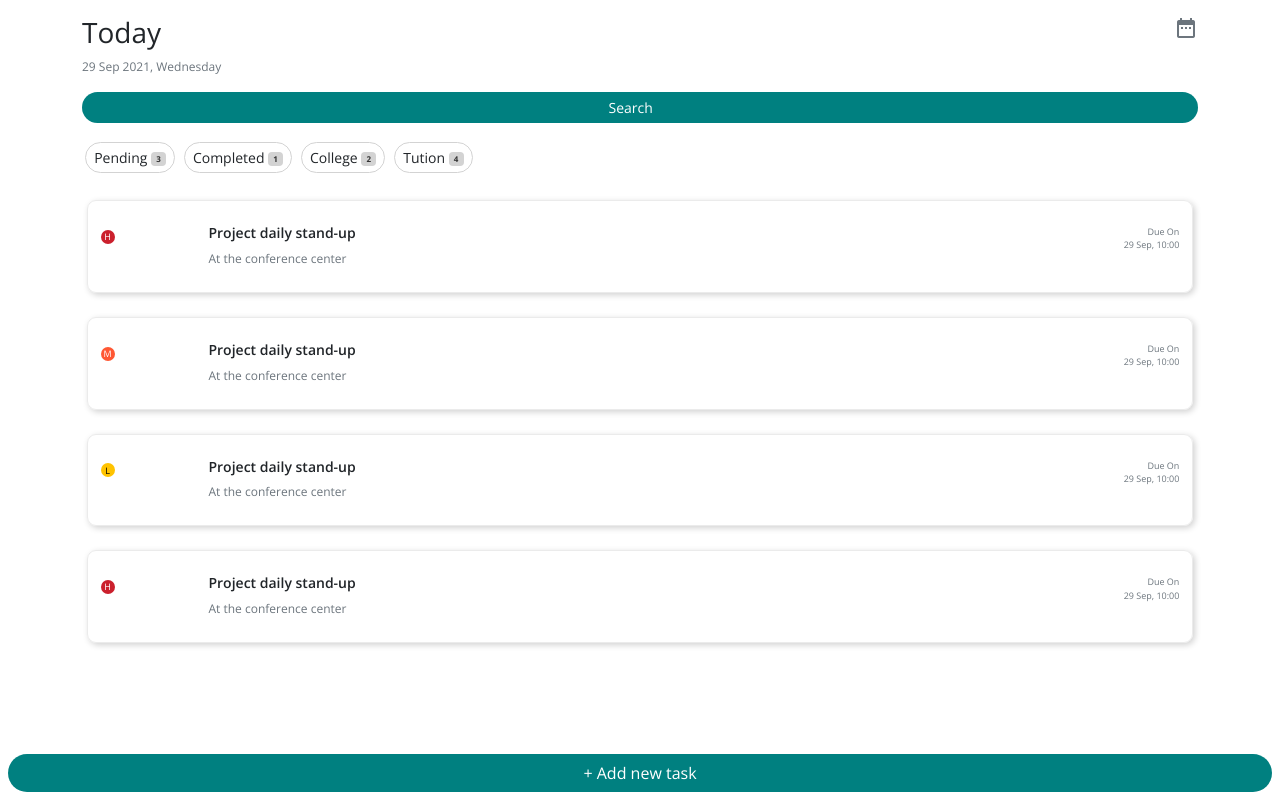
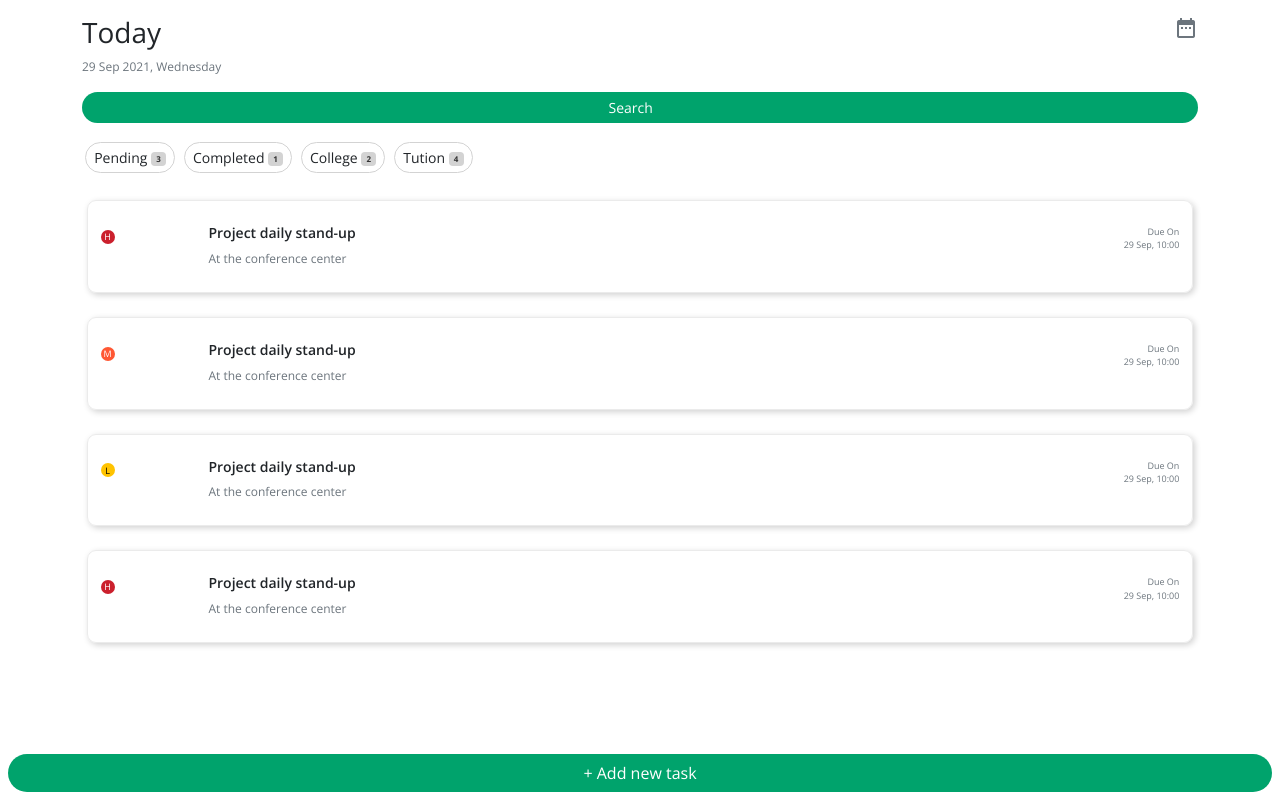
Before and after one commit to samvaidya961/js, a browser extension: page TaskPlanner/index.html in a window 1280 px wide. Drawn offline with nearby package versions, Linux system fonts and the light colour scheme.

Commit message:
Add files via upload

```diff
--- a/TaskPlanner/style.css
+++ b/TaskPlanner/style.css
@@ -13,7 +13,7 @@ body {
   --red: #cb202d;
   --yellow: #ffc300;
   --orange: #ff5733;
-  --teal: teal;
+  --teal: #00a36c;
 }
 p {
   font-size: 12px;
```
